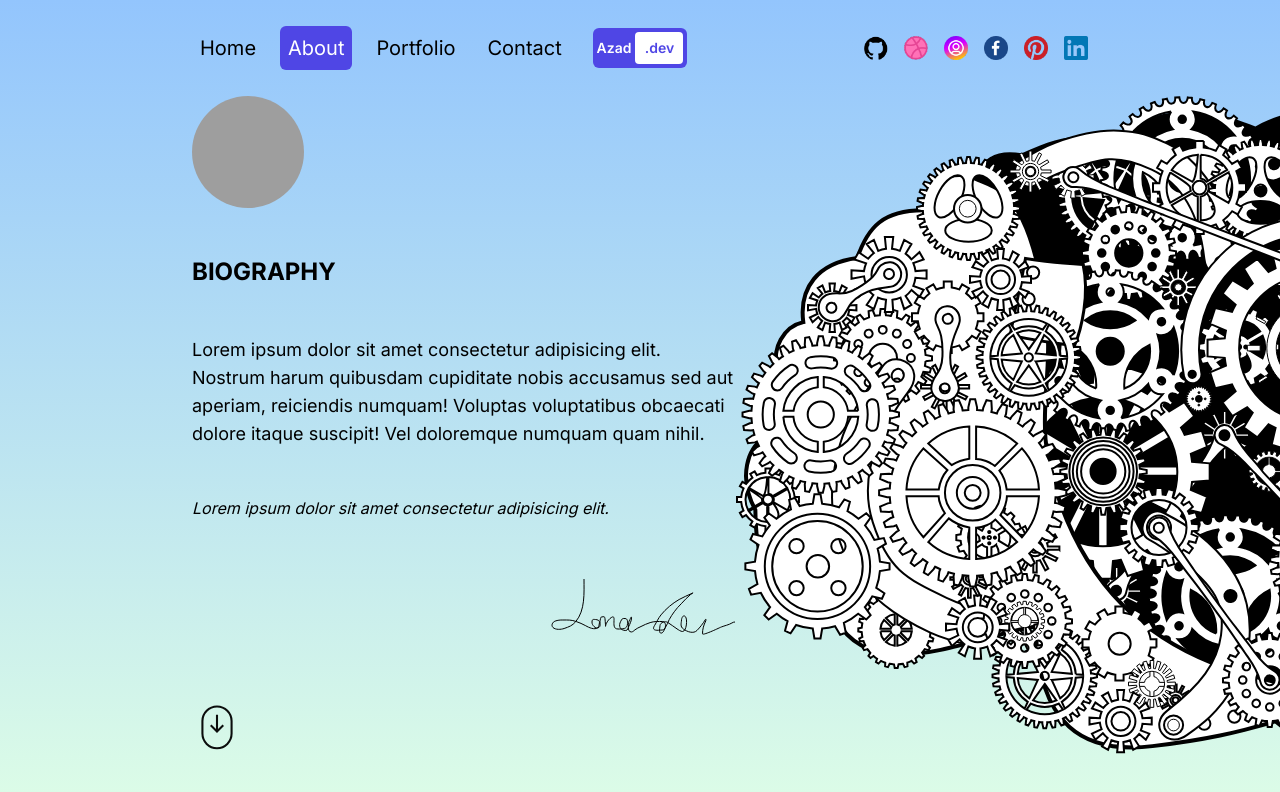
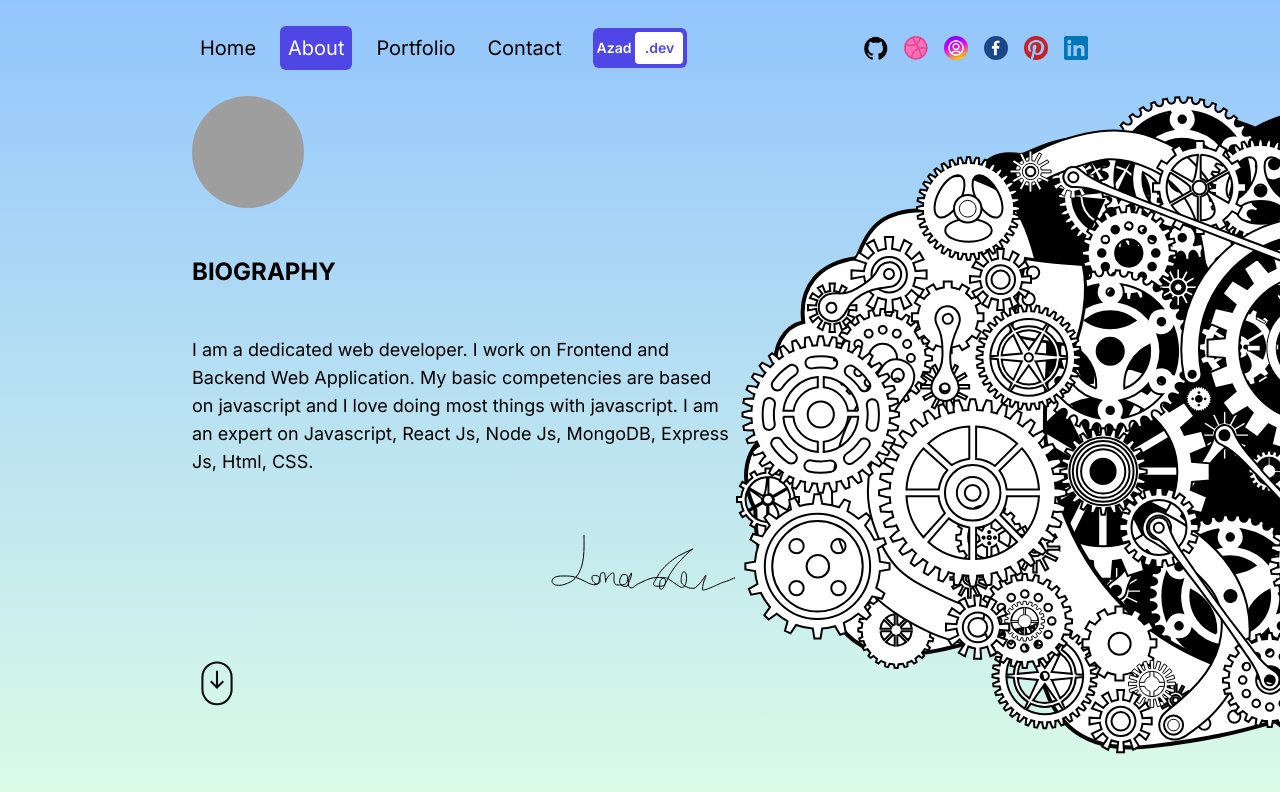
Before and after one commit to im-azad/next-portfolio, a Next.js app: page /about in a window 1280 px wide. Shown: the top 792 px of the page. Built offline with nearby package versions, Linux system fonts and the light colour scheme; grey boxes are pictures that could not be loaded.

Commit message:
bio text update

```diff
--- a/src/app/components/biography.jsx
+++ b/src/app/components/biography.jsx
@@ -16,15 +16,9 @@ const Biography = () => {
             <h1 className="font-bold text-2xl">BIOGRAPHY</h1>
             {/* BIOGRAPHY DESC */}
             <p className="text-lg">
-                Lorem ipsum dolor sit amet consectetur adipisicing elit. Nostrum
-                harum quibusdam cupiditate nobis accusamus sed aut aperiam,
-                reiciendis numquam! Voluptas voluptatibus obcaecati dolore
-                itaque suscipit! Vel doloremque numquam quam nihil.
+            I am a dedicated web developer. I work on Frontend and Backend Web Application. My basic competencies are based on javascript and I love doing most things with javascript. I am an expert on Javascript, React Js, Node Js, MongoDB, Express Js, Html, CSS.
             </p>
-            {/* BIOGRAPHY QUOTE */}
-            <span className="italic">
-                Lorem ipsum dolor sit amet consectetur adipisicing elit.
-            </span>
+
             {/* BIOGRAPHY SIGN SVG*/}
             <div className="self-end">
                 <svg
```
